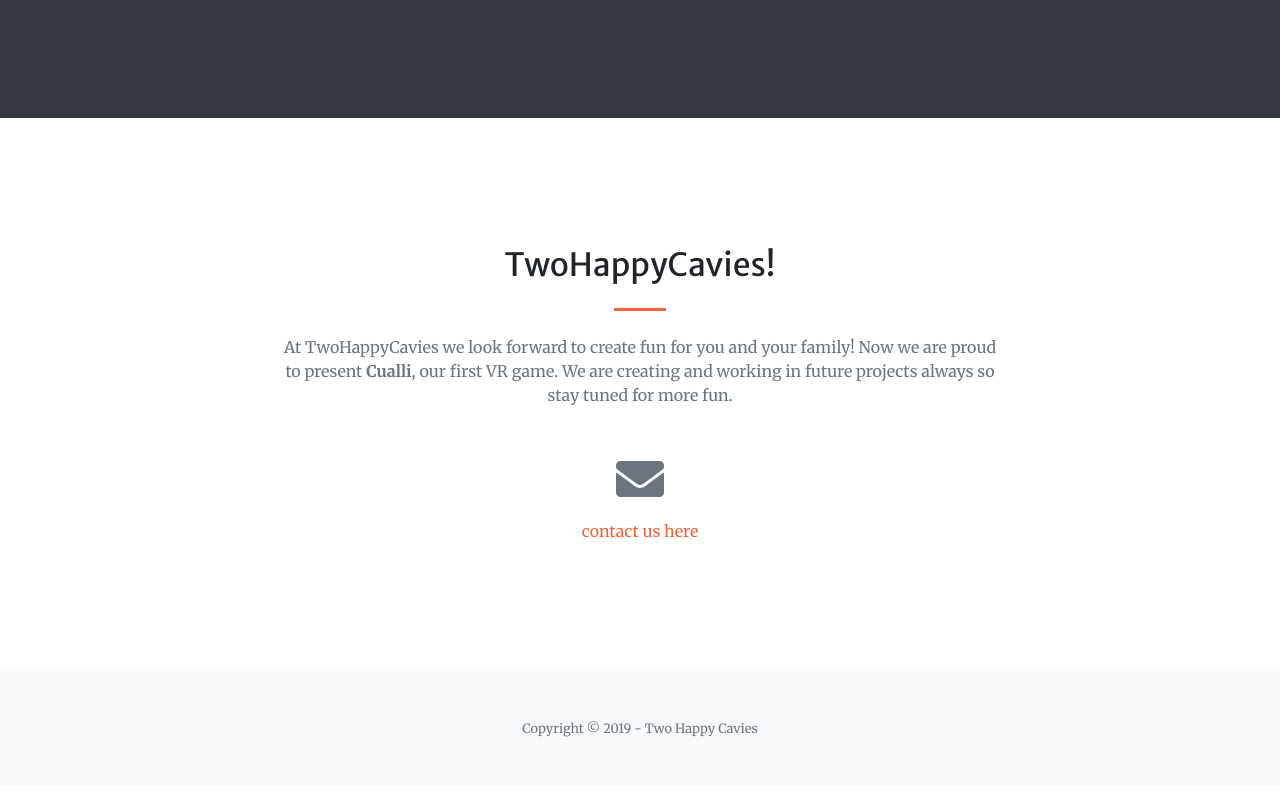
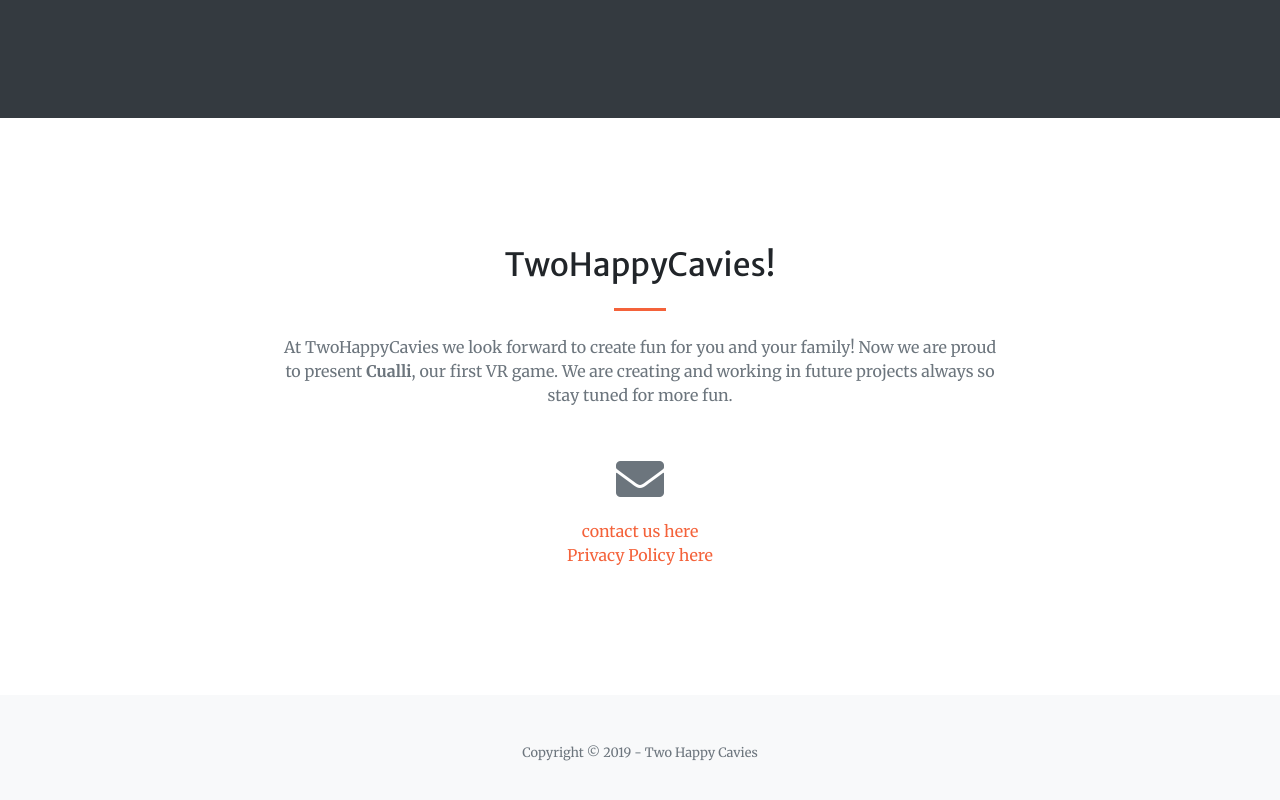
Before and after one commit to viewmendoza/cuallivr, a plain HTML site: page index.html in a window 1280 px wide. Shown: the part 2568-3368 px from the top of the page. Drawn offline with Linux system fonts and the light colour scheme.

Commit message:
Update index.html

```diff
--- a/index.html
+++ b/index.html
@@ -244,6 +244,7 @@ height="0" width="0" style="display:none;visibility:hidden"></iframe></noscript>
           <i class="fas fa-envelope fa-3x mb-3 text-muted"></i>
           <!-- Make sure to change the email address in anchor text AND the link below! -->
           <a class="d-block" href="mailto:twohappycaviesa@gmail.com">contact us here</a>
+          <a class="d-block" href="https://viewmendoza.github.io/cuallivr/privacy-policy-cualli.html">Privacy Policy here</a>
         </div>
       </div>
     </div>
```
